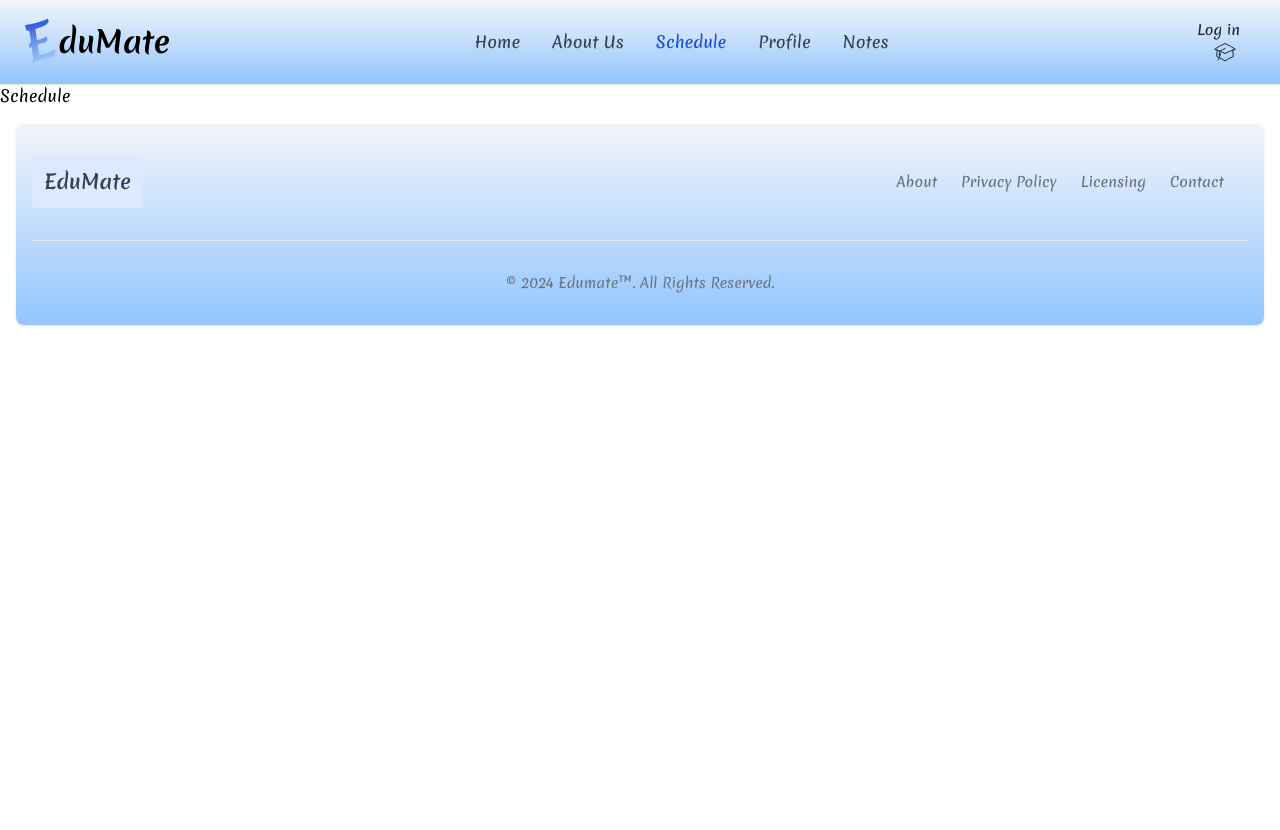
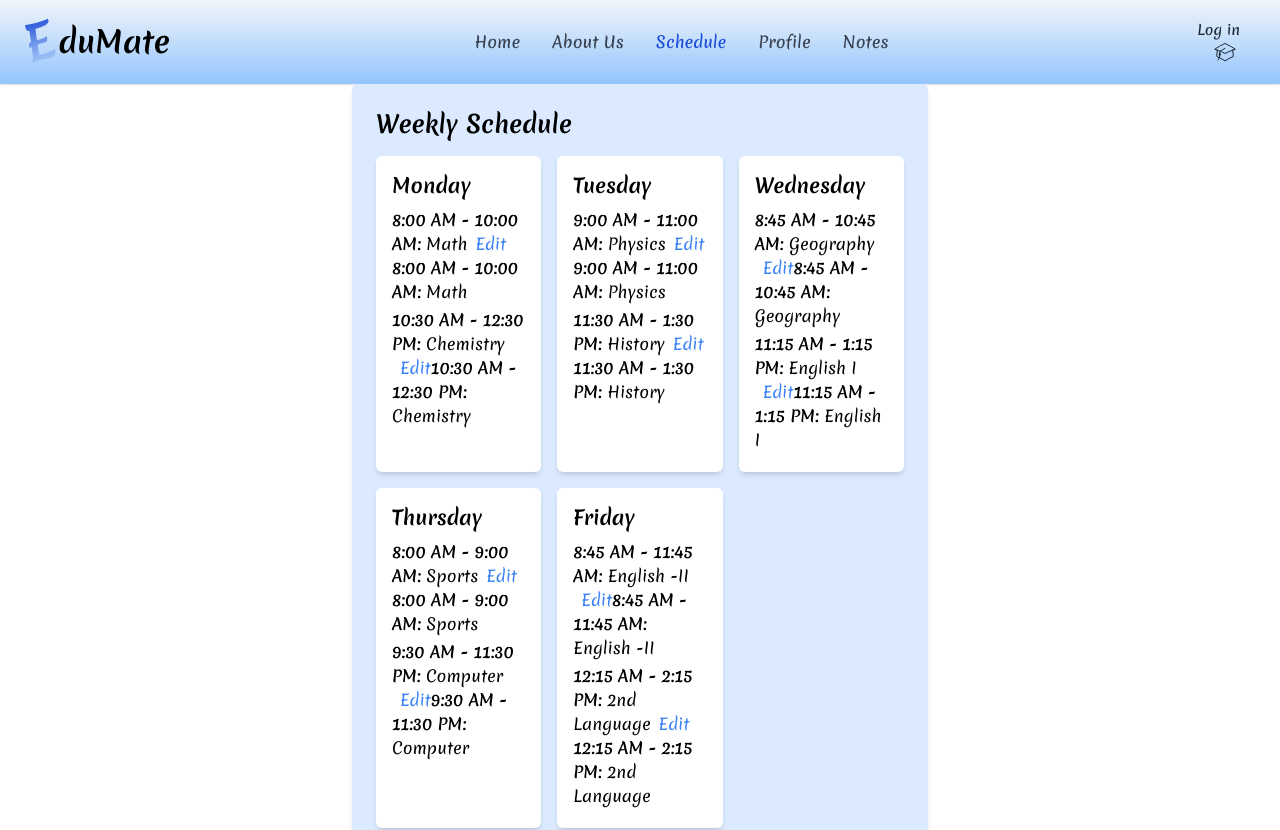
Before and after one commit to suhridp/EduMate, a React (Vite) app in the folder frontEnd/: page /schedule in a window 1280 px wide. Shown: the top 830 px of the page. Before the commit the page ends 800 px from the top, so only its background shows below. Built offline with nearby package versions, Linux system fonts and the light colour scheme.

Commit message:
modified Schedule Section

```diff
--- a/frontEnd/src/Profile.jsx
+++ b/frontEnd/src/Profile.jsx
@@ -8,7 +8,6 @@ function Profile() {
     "United States of America"
   );
   const [email, setEmail] = useState("abc@gmail.com");
-
   const [phone, setPhone] = useState("+915000255");
   const [department, setDepartment] = useState("Datascience");
   const [year, setYear] = useState("2nd");
--- a/frontEnd/src/Schedule.jsx
+++ b/frontEnd/src/Schedule.jsx
@@ -1,9 +1,108 @@
-import React from 'react'
+import React from "react";
+import { useState } from "react";
+function Schedule() {
+  const [editMode, setEditMode] = useState(false);
 
-function Schedule() {
+  const days = [
+    {
+      name: "Monday",
+      schedule: [
+        { time: "8:00 AM - 10:00 AM", subject: "Math" },
+        { time: "10:30 AM - 12:30 PM", subject: "Chemistry" },
+      ],
+    },
+    {
+      name: "Tuesday",
+      schedule: [
+        { time: "9:00 AM - 11:00 AM", subject: "Physics" },
+        { time: "11:30 AM - 1:30 PM", subject: "History" },
+      ] /* Add schedule items for Tuesday */,
+    },
+    {
+      name: "Wednesday",
+      schedule: [
+        { time: "8:45 AM - 10:45 AM", subject: "Geography" },
+        { time: "11:15 AM - 1:15 PM", subject: "English I" },
+      ] /* Add schedule items for Wednesday */,
+    },
+    {
+      name: "Thursday",
+      schedule: [
+        { time: "8:00 AM - 9:00 AM", subject: "Sports" },
+        { time: "9:30 AM - 11:30 PM", subject: "Computer" },
+      ] /* Add schedule items for Thursday */,
+    },
+    {
+      name: "Friday",
+      schedule: [
+        { time: "8:45 AM - 11:45 AM", subject: "English -II" },
+        { time: "12:15 AM - 2:15 PM", subject: "2nd Language" },
+      ] /* Add schedule items for Friday */,
+    },
+  ];
+  const handleEditClick = (dayIndex, itemIndex) => {
+    // Implement your logic to handle edit mode
+    setEditMode(true);
+    // You can use the dayIndex and itemIndex to identify the specific schedule item
+  };
+  const handleSaveClick = () => {
+    // Implement your logic to save changes
+    setEditMode(false);
+  };
+
   return (
-    <div>Schedule</div>
-  )
+    <div className="max-w-xl mx-auto p-6 bg-blue-100 rounded-md shadow-md">
+      <h2 className="text-2xl font-bold mb-4">Weekly Schedule</h2>
+      <div className="grid grid-cols-1 md:grid-cols-2 lg:grid-cols-3 gap-4">
+        {days.map((day, index) => (
+          <div key={index} className="bg-white p-4 rounded-md shadow-md">
+            <h3 className="text-xl font-bold mb-2">{day.name}</h3>
+            <ul>
+              {day.schedule.map((item, i) => (
+                <li key={i} className="mb-1">
+                  {editMode ? (
+                    <>
+                      <input
+                        type="text"
+                        value={item.time}
+                        onChange={(e) => console.log(e.target.value)} // Update with your state handling logic
+                        className="border-b border-gray-500 focus:outline-none focus:border-blue-500 mr-2"
+                      />
+                      <input
+                        type="text"
+                        value={item.subject}
+                        onChange={(e) => console.log(e.target.value)} // Update with your state handling logic
+                        className="border-b border-gray-500 focus:outline-none focus:border-blue-500"
+                      />
+                      <button
+                        onClick={handleSaveClick}
+                        className="ml-2 text-blue-500 hover:underline"
+                      >
+                        Save
+                      </button>
+                    </>
+                  ) : (
+                    <>
+                      <span className="font-semibold">{item.time}:</span>{" "}
+                      {item.subject}
+                      <button
+                        onClick={() => handleEditClick(dayIndex, itemIndex)}
+                        className="ml-2 text-blue-500 hover:underline"
+                      >
+                        Edit
+                      </button>
+                    </>
+                  )}
+                  <span className="font-semibold">{item.time}:</span>{" "}
+                  {item.subject}
+                </li>
+              ))}
+            </ul>
+          </div>
+        ))}
+      </div>
+    </div>
+  );
 }
 
-export default Schedule
+export default Schedule;
```
